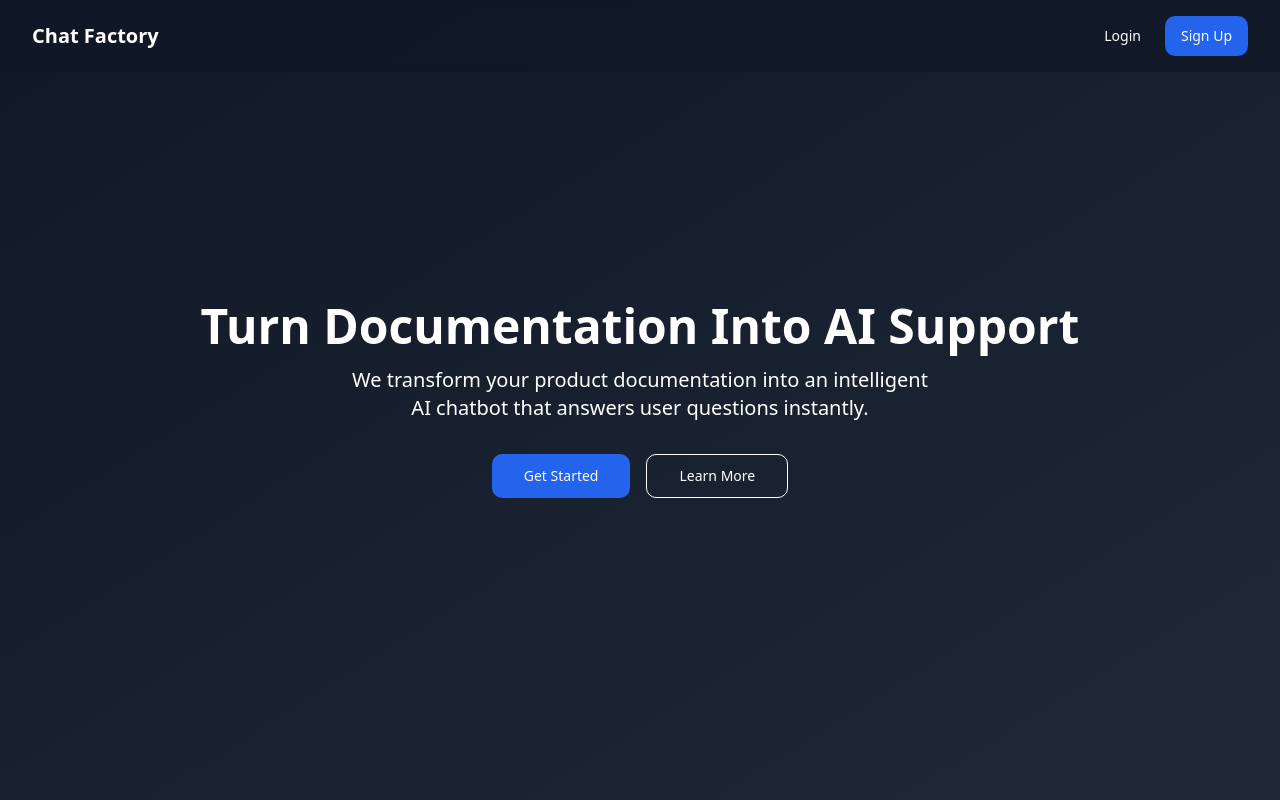
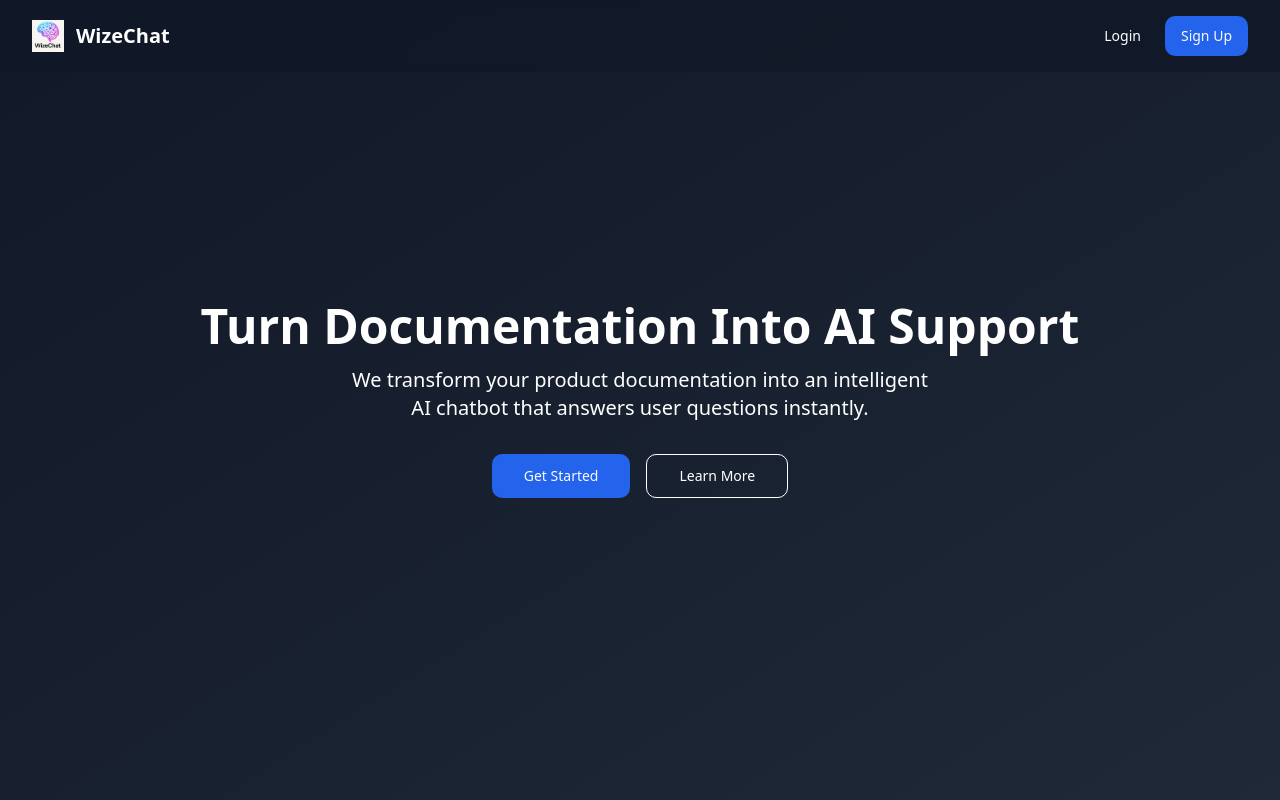
Before and after one commit to Originn/ChatFactoryApp, a Next.js app: page / in a window 1280 px wide. Shown: the top 800 px of the page. Built offline with nearby package versions, Linux system fonts and the light colour scheme; no server answers.

Commit message:
Rebrand from Chat Factory to WizeChat and add logo across all pages

```diff
--- a/src/app/(auth)/forgot-password/page.tsx
+++ b/src/app/(auth)/forgot-password/page.tsx
@@ -39,7 +39,10 @@ export default function ForgotPasswordPage() {
     <div className="min-h-screen bg-gray-50">
       <header className="bg-gray-900 text-white py-4">
         <div className="max-w-7xl mx-auto px-4 sm:px-6 lg:px-8 flex justify-between items-center">
-          <Link href="/" className="text-xl font-bold">Chat Factory</Link>
+          <Link href="/" className="flex items-center space-x-2 text-xl font-bold">
+            <img src="/logo.png" alt="WizeChat" className="h-8 w-8" />
+            <span>WizeChat</span>
+          </Link>
           <nav>
             <Link href="/login">
               <Button variant="ghost" className="text-white hover:bg-gray-800">Login</Button>
--- a/src/app/(auth)/login/page.tsx
+++ b/src/app/(auth)/login/page.tsx
@@ -53,7 +53,10 @@ export default function LoginPage() {
       {/* Header */}
       <header className="bg-card border-b border-border py-4">
         <div className="max-w-7xl mx-auto px-4 sm:px-6 lg:px-8 flex justify-between items-center">
-          <Link href="/" className="text-xl font-bold text-foreground">Chat Factory</Link>
+          <Link href="/" className="flex items-center space-x-2 text-xl font-bold text-foreground">
+            <img src="/logo.png" alt="WizeChat" className="h-8 w-8" />
+            <span>WizeChat</span>
+          </Link>
           <nav>
             <Link href="/">
               <Button variant="ghost" className="text-foreground hover:bg-muted">
@@ -69,7 +72,7 @@ export default function LoginPage() {
       <div className="flex items-center justify-center py-12 px-4">
         <Card className="w-full max-w-md shadow-lg">
           <CardHeader className="space-y-1">
-            <CardTitle className="text-2xl font-bold text-foreground">Log in to Chat Factory</CardTitle>
+            <CardTitle className="text-2xl font-bold text-foreground">Log in to WizeChat</CardTitle>
             <CardDescription>
               Enter your email and password to access your account
             </CardDescription>
--- a/src/app/(auth)/signup/page.tsx
+++ b/src/app/(auth)/signup/page.tsx
@@ -117,7 +117,10 @@ export default function SignupPage() {
       {/* Header */}
       <header className="bg-gray-900 text-white py-4">
         <div className="max-w-7xl mx-auto px-4 sm:px-6 lg:px-8 flex justify-between items-center">
-          <Link href="/" className="text-xl font-bold">Chat Factory</Link>
+          <Link href="/" className="flex items-center space-x-2 text-xl font-bold">
+            <img src="/logo.png" alt="WizeChat" className="h-8 w-8" />
+            <span>WizeChat</span>
+          </Link>
           <nav>
             <Link href="/login">
               <Button variant="ghost" className="text-white hover:bg-gray-800">Login</Button>
@@ -132,7 +135,7 @@ export default function SignupPage() {
           <CardHeader className="space-y-1">
             <CardTitle className="text-2xl font-bold text-gray-900">Create your account</CardTitle>
             <CardDescription>
-              Enter your details to get started with Chat Factory
+              Enter your details to get started with WizeChat
             </CardDescription>
           </CardHeader>
           <CardContent>
--- a/src/app/(marketing)/page.tsx
+++ b/src/app/(marketing)/page.tsx
@@ -9,7 +9,10 @@ export default function LandingPage() {
       {/* Header/Navigation */}
       <header className="fixed w-full top-0 z-10 bg-gray-900/80 backdrop-blur-sm">
         <div className="max-w-7xl mx-auto px-4 sm:px-6 lg:px-8 py-4 flex justify-between items-center">
-          <div className="text-white font-bold text-xl">Chat Factory</div>
+          <div className="flex items-center space-x-3">
+            <img src="/logo.png" alt="WizeChat" className="h-8 w-8" />
+            <div className="text-white font-bold text-xl">WizeChat</div>
+          </div>
           <div>
             <Link href="/login">
               <Button variant="ghost" className="text-white mr-2 hover:bg-white/10">Login</Button>
@@ -265,7 +268,7 @@ export default function LandingPage() {
       <footer className="bg-gray-900 text-white py-12 px-6">
         <div className="max-w-6xl mx-auto grid md:grid-cols-4 gap-8">
           <div>
-            <h5 className="font-bold text-lg mb-4">Chat Factory</h5>
+            <h5 className="font-bold text-lg mb-4">WizeChat</h5>
             <p className="text-gray-400">Transforming documentation into intelligent AI support.</p>
           </div>
           <div>
@@ -293,7 +296,7 @@ export default function LandingPage() {
           </div>
         </div>
         <div className="max-w-6xl mx-auto mt-8 pt-8 border-t border-gray-800 text-center text-gray-500 text-sm">
-          © {new Date().getFullYear()} Chat Factory. All rights reserved.
+          © {new Date().getFullYear()} WizeChat. All rights reserved.
         </div>
       </footer>
     </div>
--- a/src/app/dashboard/chatbots/[id]/page.tsx
+++ b/src/app/dashboard/chatbots/[id]/page.tsx
@@ -499,10 +499,8 @@ export default function ChatbotDetailPage() {
             <div className="flex">
               <div className="flex-shrink-0 flex items-center">
                 <div className="flex items-center space-x-3">
-                  <div className="w-8 h-8 bg-gradient-primary rounded-lg flex items-center justify-center">
-                    <div className="h-5 w-5 text-white">🤖</div>
-                  </div>
-                  <span className="font-bold text-xl text-gradient dark:text-white">Chat Factory</span>
+                  <img src="/logo.png" alt="WizeChat" className="h-8 w-8" />
+                  <span className="font-bold text-xl text-gradient dark:text-white">WizeChat</span>
                 </div>
               </div>
             </div>
--- a/src/app/dashboard/chatbots/new/page.tsx
+++ b/src/app/dashboard/chatbots/new/page.tsx
@@ -651,10 +651,8 @@ export default function NewChatbotPage() {
             <div className="flex">
               <div className="flex-shrink-0 flex items-center">
                 <div className="flex items-center space-x-3">
-                  <div className="w-8 h-8 bg-gradient-primary rounded-lg flex items-center justify-center">
-                    <div className="h-5 w-5 text-white">🤖</div>
-                  </div>
-                  <span className="font-bold text-xl text-gradient">Chat Factory</span>
+                  <img src="/logo.png" alt="WizeChat" className="h-8 w-8" />
+                  <span className="font-bold text-xl text-gradient">WizeChat</span>
                 </div>
               </div>
               <nav className="hidden sm:ml-8 sm:flex sm:space-x-8">
--- a/src/app/dashboard/chatbots/page.tsx
+++ b/src/app/dashboard/chatbots/page.tsx
@@ -455,10 +455,8 @@ export default function ChatbotsPage() {
             <div className="flex">
               <div className="flex-shrink-0 flex items-center">
                 <div className="flex items-center space-x-3">
-                  <div className="w-8 h-8 bg-gradient-primary rounded-lg flex items-center justify-center">
-                    <Bot className="h-5 w-5 text-white" />
-                  </div>
-                  <span className="font-bold text-xl text-gradient">Chat Factory</span>
+                  <img src="/logo.png" alt="WizeChat" className="h-8 w-8" />
+                  <span className="font-bold text-xl text-gradient">WizeChat</span>
                 </div>
               </div>
               <nav className="hidden sm:ml-8 sm:flex sm:space-x-8">
--- a/src/app/dashboard/page.tsx
+++ b/src/app/dashboard/page.tsx
@@ -160,8 +160,8 @@ export default function DashboardPage() {
             {/* Left section with logo */}
             <div className="flex items-center">
               <div className="flex items-center space-x-3">
-                <Bot className="h-8 w-8 text-purple-600" />
-                <span className="font-bold text-lg sm:text-xl text-gradient">Chat Factory</span>
+                <img src="/logo.png" alt="WizeChat" className="h-8 w-8" />
+                <span className="font-bold text-lg sm:text-xl text-gradient">WizeChat</span>
               </div>
 
               {/* Free plan badge - hidden on mobile, shown on tablet+ */}
--- a/src/app/layout.tsx
+++ b/src/app/layout.tsx
@@ -7,7 +7,7 @@ import { ThemeProvider } from '@/contexts/ThemeContext'
 const inter = Inter({ subsets: ['latin'] })
 
 export const metadata: Metadata = {
-  title: 'Chat Factory - Turn Documentation Into AI Support',
+  title: 'WizeChat - Turn Documentation Into AI Support',
   description: 'Transform your product documentation into an intelligent AI chatbot that answers user questions instantly.',
 }
 
```
Also changed, not shown: public/logo.png (added).
